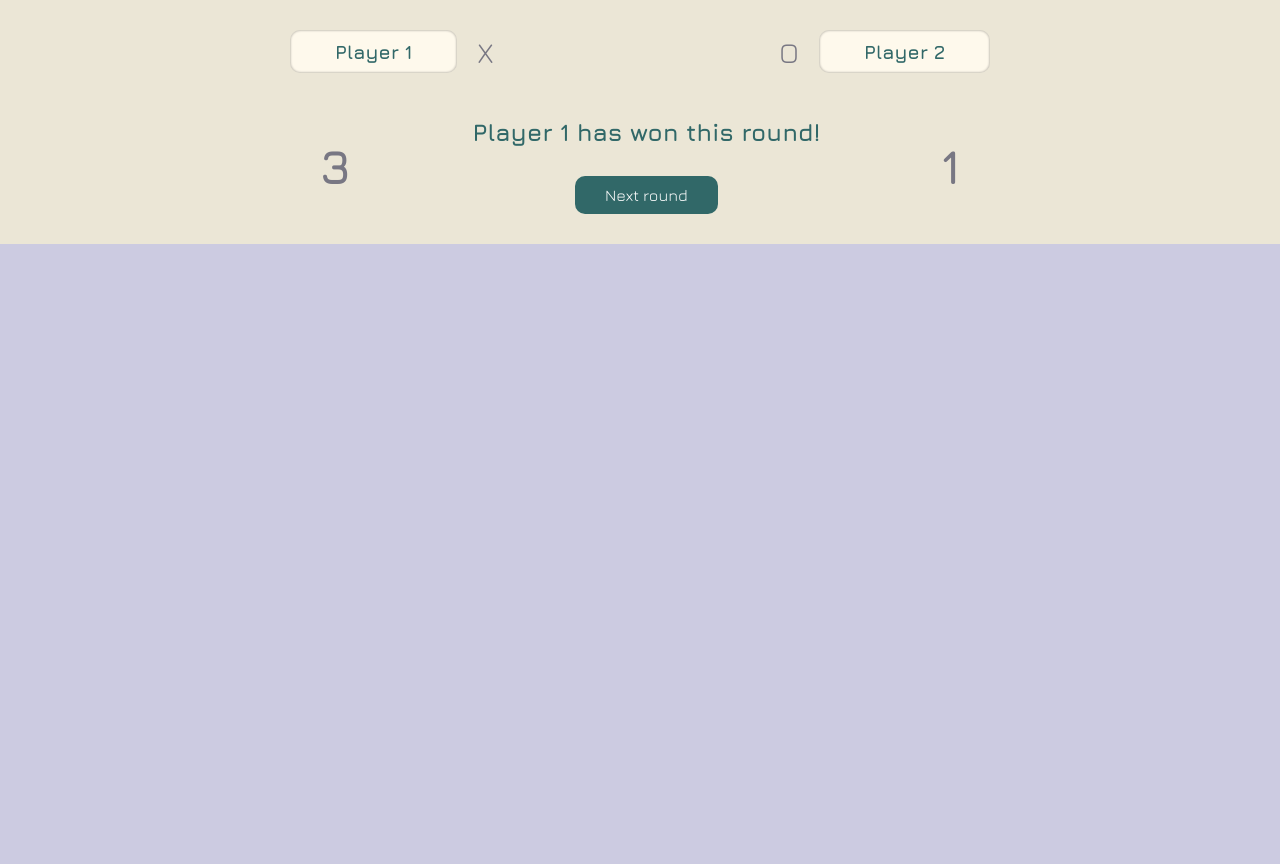
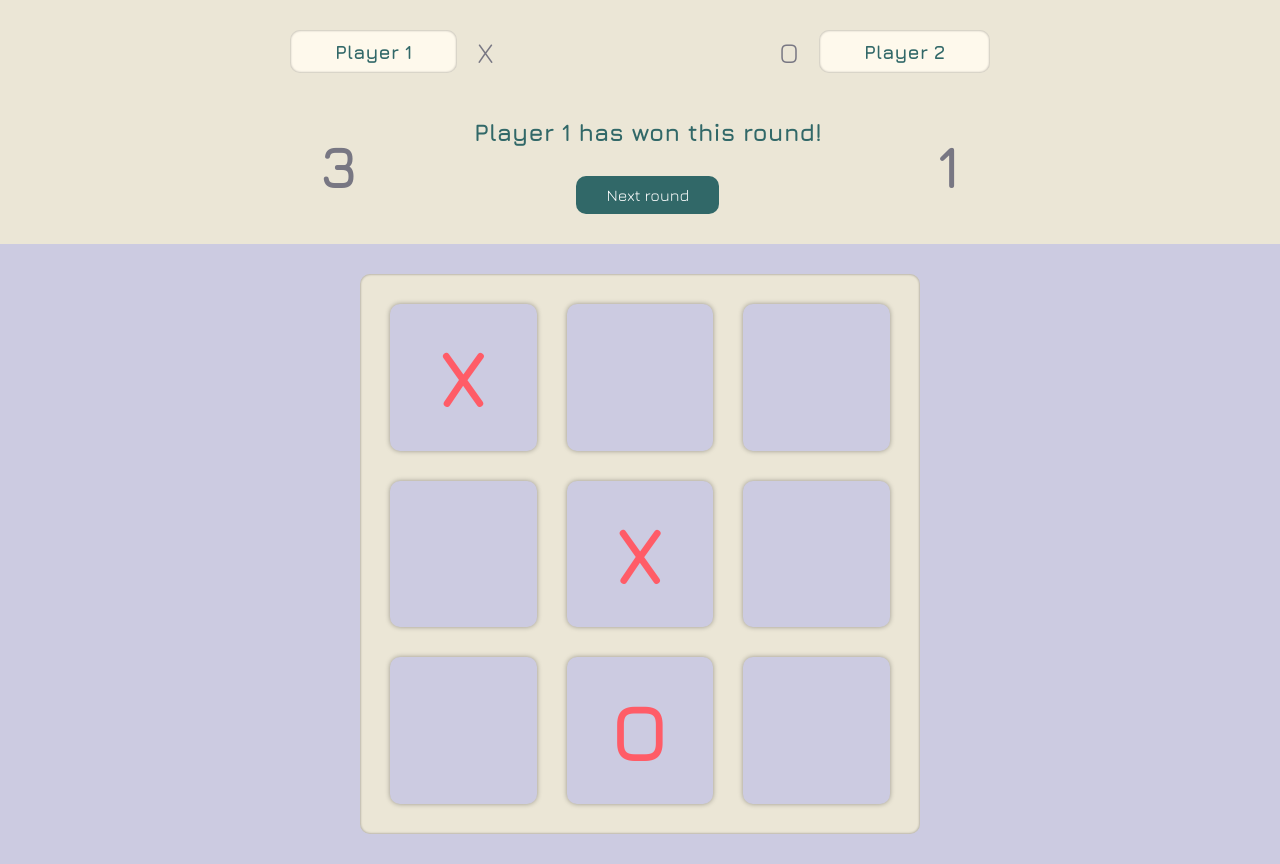
Before and after one commit to dcrnek1/TOP_Tic-tac-toe, a plain HTML site: page index.html in a window 1280 px wide. Before the commit the page ends 800 px from the top, so only its background shows below. Drawn offline with nearby package versions, Linux system fonts and the light colour scheme.

Commit message:
UI layout, colors, elements

```diff
--- a/index.html
+++ b/index.html
@@ -33,7 +33,17 @@
     </section>
 
     <section class="section-game">
-
+        <div class="game-background">
+            <div class="cell" id="r0_c0">X</div>
+            <div class="cell" id="r0_c1"></div>
+            <div class="cell" id="r0_c2"></div>
+            <div class="cell" id="r1_c0"></div>
+            <div class="cell" id="r1_c1">X</div>
+            <div class="cell" id="r1_c2"></div>
+            <div class="cell" id="r2_c0"></div>
+            <div class="cell" id="r2_c1">O</div>
+            <div class="cell" id="r2_c2"></div>
+        </div>
     </section>
 
     <script src="script.js"></script>
--- a/style.css
+++ b/style.css
@@ -13,7 +13,7 @@
     --padding-big: 30px;
     --padding-huge: 45px;
     --border-radius: 10px;
-    --shdw-outside: "drop-shadow(0px 0px 8.8px rgba(0, 0, 0, 0.35))";
+    --shdw-outside: drop-shadow(0px 0px 2.5px rgba(0, 0, 0, 0.35));
     --shdw-inside: inset 0px 0px 2px 1px rgba(0, 0, 0, 0.2);
 }
 
@@ -109,6 +109,41 @@ body {
 }
 
 .score {
-    font-size: 3rem;
+    font-size: 3.7rem;
     color: var(--clr-dark-text);
 }
+
+
+/* GAME SECTION */
+
+.section-game {
+    display: flex;
+    justify-content: center;
+    padding: var(--padding-big) 0;
+}
+
+.game-background {
+    background-color: var(--clr-dark-silk);
+    border-radius: var(--border-radius);
+    box-shadow: var(--shdw-inside);
+    display: grid;
+    width: 500px;
+    height: 500px;
+    grid-template: 1fr 1fr 1fr / 1fr 1fr 1fr;
+    align-content: center;
+    gap: var(--padding-big);
+    padding: var(--padding-big)
+}
+
+.cell {
+    display: flex;
+    justify-content: center;
+    align-items: center;
+    background-color: var(--clr-dark-rose);
+    border-radius: var(--border-radius);
+    filter: var(--shdw-outside);
+    color: var(--clr-orange);
+    font-size: 5rem;
+    font-weight: bolder;
+
+}
```
